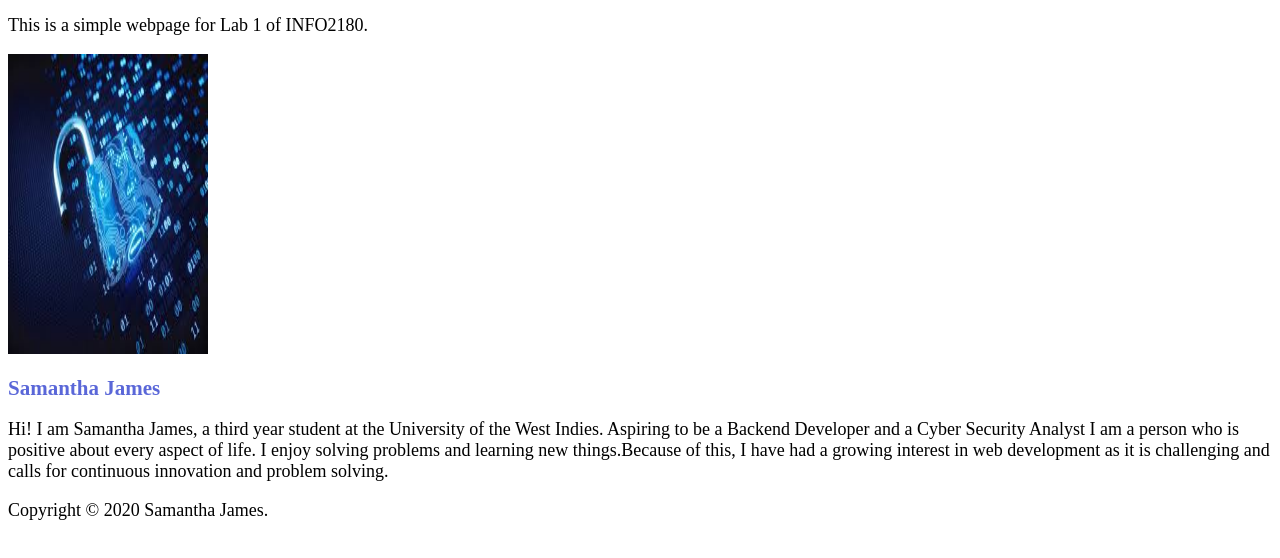
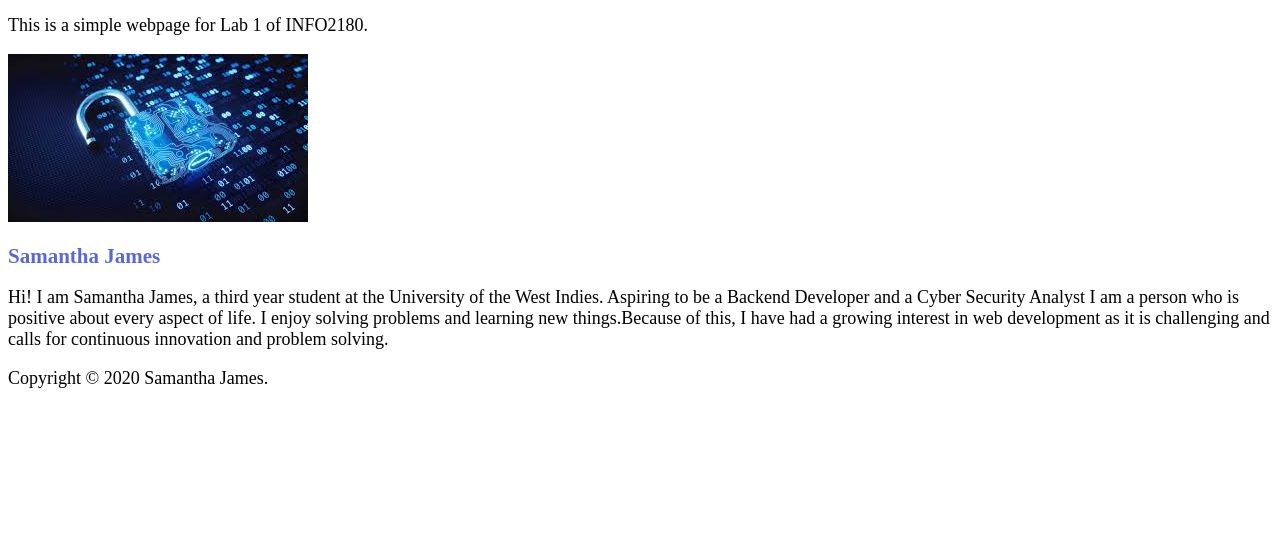
Before and after one commit to adoseofsam/info2180-lab1, a plain HTML site: page index.html in a window 1280 px wide. Shown: the part 46-604 px from the top of the page. Drawn offline with Linux system fonts and the light colour scheme.

Commit message:
changes to index file

```diff
--- a/index.html
+++ b/index.html
@@ -1,19 +1,19 @@
 <!DOCTYPE html>
 <html lang="en">
 <head>
-
+    <link href = "styles.css" rel = "stylesheet" type="text/css">
     <meta charset="UTF-8">
     <meta name="viewport" content="width=device-
 width, initial-scale=1.0">
     <meta http-equiv="X-UA-Compatible" content="ie=edge">
     <title>INFO2180 Lab 1</title>
-    <link href = "styles.css" rel = "stylesheet" type="text/css">
+
 </head>
 <body>
     <header>
         <h1>INFO2180 Lab 1</h1>
         <p>This is a simple webpage for Lab 1 of INFO2180.</p>
-        <img src="index.jpeg" alt="cyber security" width="200" height="300" />
+        <img src="index.jpeg" alt="cyber security"  />
 
 </header>
 <main>
```
